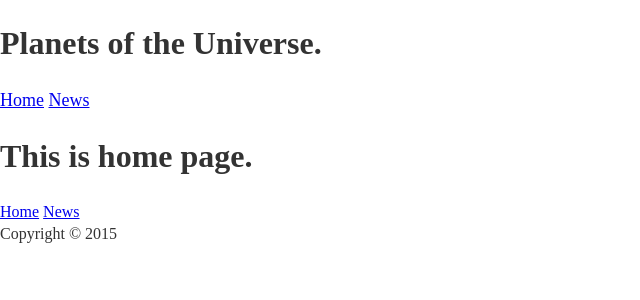
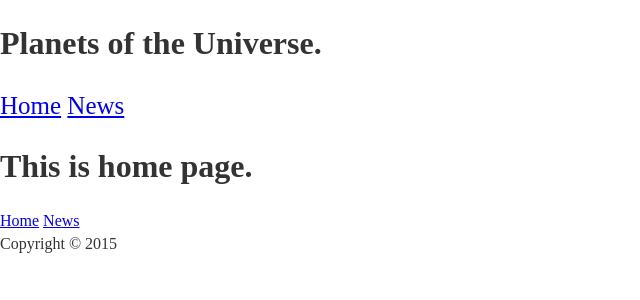
Before and after one commit to Tajtaj/planets-of-the-universe, a Jekyll site: the page built from index.html, in a window 1280 px wide. Shown: the top 300 px of the page, without its empty margins (0-640 px from the left). Built offline with Jekyll 4.4.1, drawn with Linux system fonts in a browser that asks for light colours; Markdown is read by kramdown in place of the engine named in the settings.

Commit message:
Changes in css file
Changes in css file.

```diff
--- a/assets/css/common.css
+++ b/assets/css/common.css
@@ -16,5 +16,5 @@ body{
 	display:inline-block;
 }
 .nav-top{
-	font-size:18px;
+	font-size:25px;
 }
```
Also changed, not shown: 1 other file.
